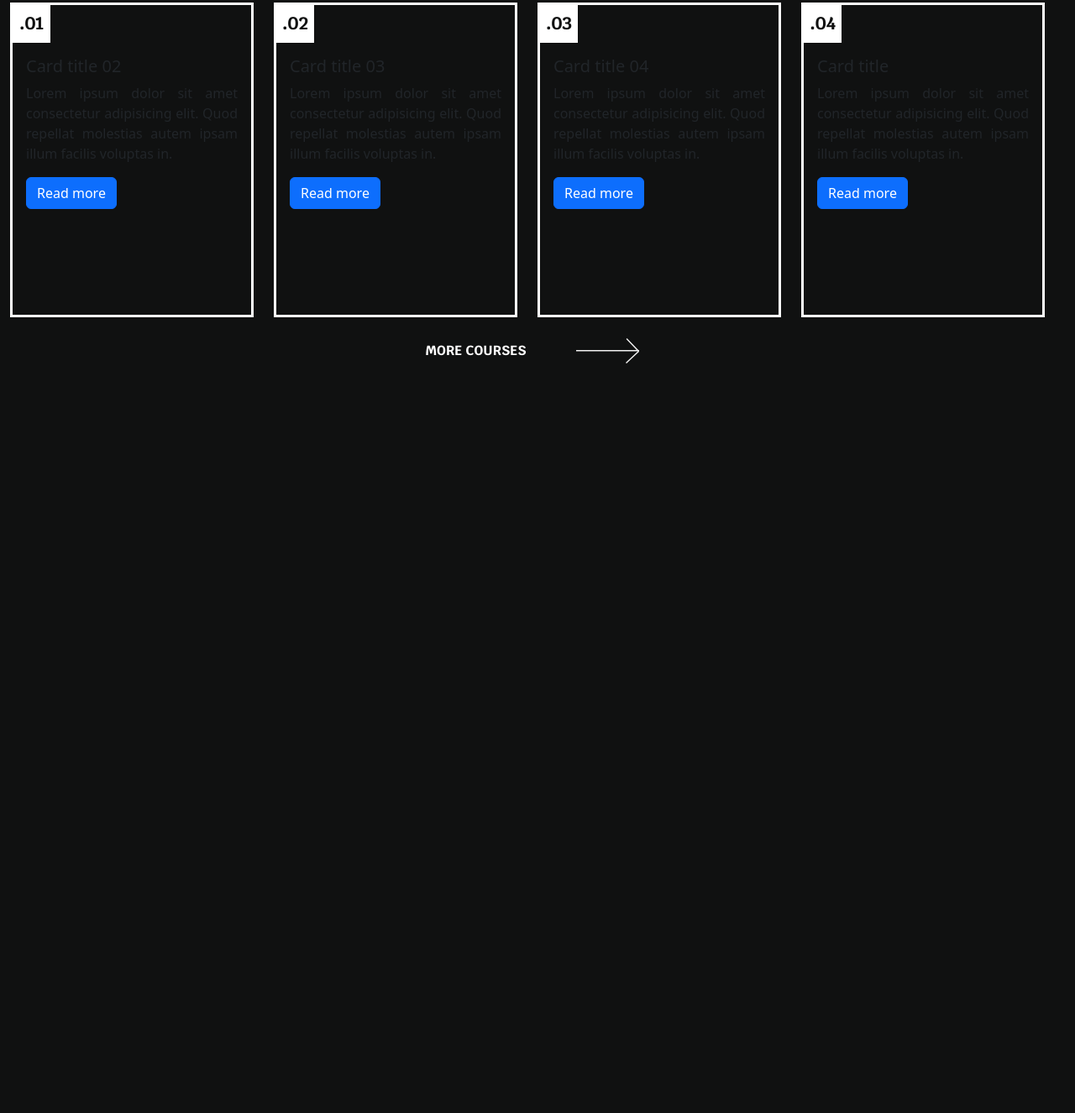
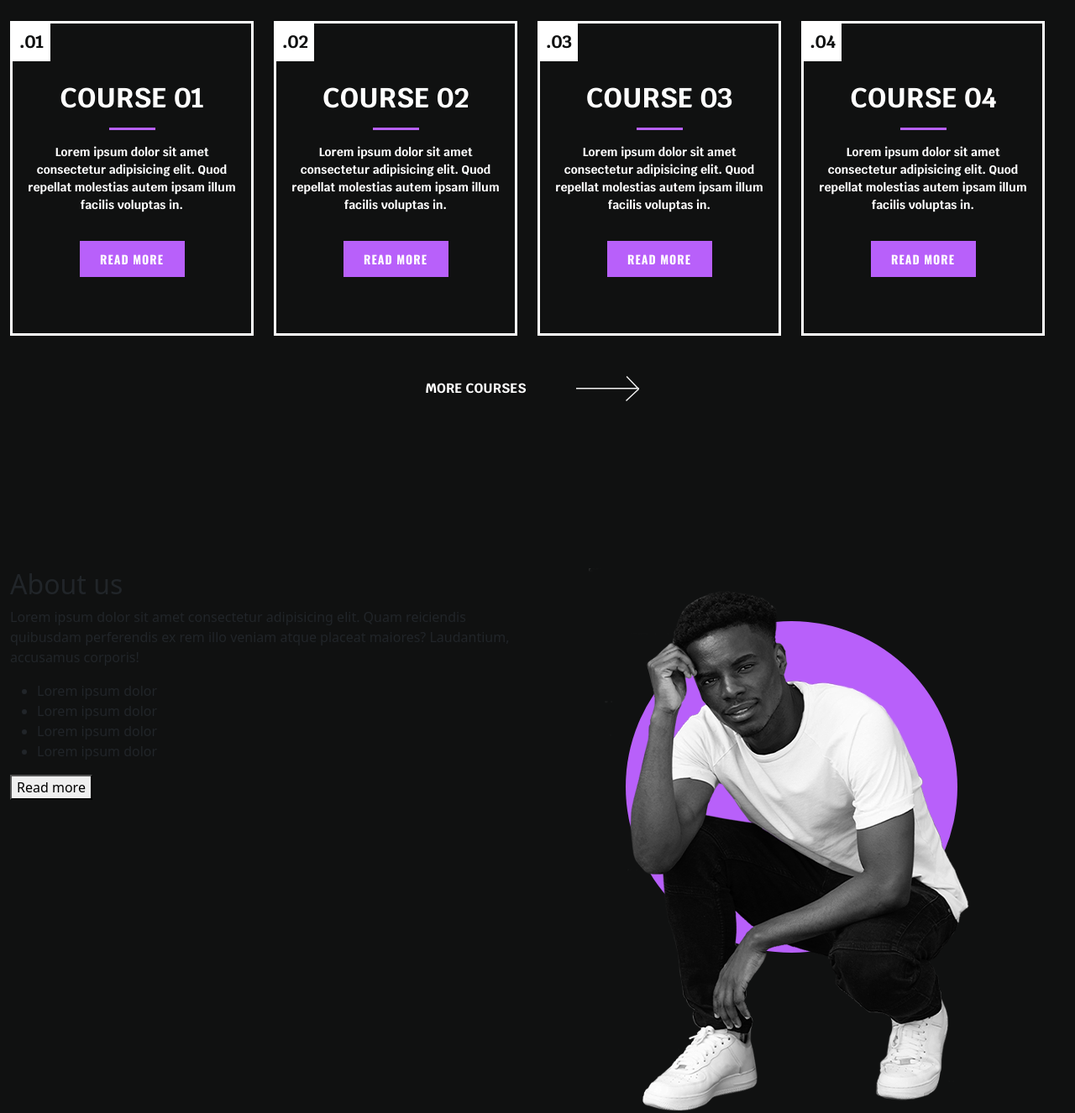
Before and after one commit to LeoCorbari/design-school, a plain HTML site: page index.html in a window 1280 px wide. Shown: the part 1814-3140 px from the top of the page at 84% size. Before the commit the page ends 2272 px from the top, so only its background shows below. Drawn offline with nearby package versions, Linux system fonts and the light colour scheme.

Commit message:
update cards and add about us section

```diff
--- a/index.html
+++ b/index.html
@@ -38,7 +38,7 @@
           class="col-lg-2 col-md-12 col-sm-12 d-md-flex justify-content-md-between sm-d-contents"
         >
           <a class="navbar-brand" href="#">
-            <img src="assets/nav-logo.png" alt="" class="d-inline-block" />
+            <img src="assets/nav-logo.png" class="d-inline-block" />
           </a>
           <button
             class="navbar-toggler"
@@ -116,8 +116,8 @@
           <div
             class="col-lg-5 col-md-12 col-sm-12 text-center d-flex justify-content-center align-items-end"
           >
-            <div class="circle d-flex my-auto"></div>
-            <img class="position-absolute" src="assets/banner-img.png" alt="" />
+            <div class="circle-banner d-flex my-auto"></div>
+            <img class="position-absolute" src="assets/banner-img.png" />
           </div>
           <div class="col-lg-4 col-md-12 col-sm-12 col-banner-right p-0 d-flex">
             <div class="row">
@@ -259,7 +259,7 @@
     <section id="courses-section" class="courses-section">
       <div class="container-fluid">
         <div class="row row-courses">
-          <div class="row px-5">
+          <div class="row padding-row-course">
             <div class="col-lg-6 col-md-6 col-sm-6 d-flex align-items-baseline">
               <h1>Find</h1>
               <h2 class="ps-3">Your Course.</h2>
@@ -283,14 +283,15 @@
                 >
                   <p class="m-0">.01</p>
                 </div>
-                <div class="card-body">
-                  <h5 class="card-title">Card title 02</h5>
-                  <p class="card-text text-center">
+                <div class="card-body text-center">
+                  <h5 class="card-title py-2">Course 01</h5>
+                  <div class="line mx-auto my-2"></div>
+                  <p class="card-text text-center py-2">
                     Lorem ipsum dolor sit amet consectetur adipisicing elit.
                     Quod repellat molestias autem ipsam illum facilis voluptas
                     in.
                   </p>
-                  <a href="#" class="btn btn-primary">Read more</a>
+                  <button href="#" class="btn-card my-2">Read more</button>
                 </div>
               </div>
             </div>
@@ -303,14 +304,15 @@
                 >
                   <p class="m-0">.02</p>
                 </div>
-                <div class="card-body">
-                  <h5 class="card-title">Card title 03</h5>
-                  <p class="card-text text-center">
+                <div class="card-body text-center">
+                  <h5 class="card-title py-2">Course 02</h5>
+                  <div class="line mx-auto my-2"></div>
+                  <p class="card-text text-center py-2">
                     Lorem ipsum dolor sit amet consectetur adipisicing elit.
                     Quod repellat molestias autem ipsam illum facilis voluptas
                     in.
                   </p>
-                  <a href="#" class="btn btn-primary">Read more</a>
+                  <button href="#" class="btn-card my-2">Read more</button>
                 </div>
               </div>
             </div>
@@ -323,14 +325,15 @@
                 >
                   <p class="m-0">.03</p>
                 </div>
-                <div class="card-body">
-                  <h5 class="card-title">Card title 04</h5>
-                  <p class="card-text text-center">
+                <div class="card-body text-center">
+                  <h5 class="card-title py-2">Course 03</h5>
+                  <div class="line mx-auto my-2"></div>
+                  <p class="card-text text-center py-2">
                     Lorem ipsum dolor sit amet consectetur adipisicing elit.
                     Quod repellat molestias autem ipsam illum facilis voluptas
                     in.
                   </p>
-                  <a href="#" class="btn btn-primary">Read more</a>
+                  <button href="#" class="btn-card my-2">Read more</button>
                 </div>
               </div>
             </div>
@@ -343,24 +346,66 @@
                 >
                   <p class="m-0">.04</p>
                 </div>
-                <div class="card-body">
-                  <h5 class="card-title">Card title</h5>
-                  <p class="card-text text-center">
+                <div class="card-body text-center">
+                  <h5 class="card-title py-2">Course 04</h5>
+                  <div class="line mx-auto my-2"></div>
+                  <p class="card-text text-center py-2">
                     Lorem ipsum dolor sit amet consectetur adipisicing elit.
                     Quod repellat molestias autem ipsam illum facilis voluptas
                     in.
                   </p>
-                  <a href="#" class="btn btn-primary">Read more</a>
+                  <button href="#" class="btn-card my-2">Read more</button>
                 </div>
               </div>
             </div>
           </div>
           <div
-            class="row row-more-items d-flex align-items-center justify-content-center"
+            class="row row-more-items d-flex align-items-center justify-content-center p-5"
           >
             <span class="more-courses me-5">More Courses</span>
             <button class="img-arrow-right"></button>
           </div>
+        </div>
+      </div>
+    </section>
+
+    <!-- About Us Section -->
+
+    <section id="about-us-section" class="about-us-section">
+      <div class="container-fluid">
+        <div class="row row-about-us">
+          <div class="row justify-content-md-between">
+            <div class="col-lg-3 col-md-6 col-sm-6">
+              <img src="" />
+            </div>
+            <div class="col-lg-3 col-md-6 col-sm-6">
+              <div class="sm-circle"></div>
+            </div>
+          </div>
+          <div class="row">
+            <div class="col-lg-6 col-md-12 col-sm-12">
+              <h2>About us</h2>
+              <p>
+                Lorem ipsum dolor sit amet consectetur adipisicing elit. Quam
+                reiciendis quibusdam perferendis ex rem illo veniam atque
+                placeat maiores? Laudantium, accusamus corporis!
+              </p>
+              <ul>
+                <li>Lorem ipsum dolor</li>
+                <li>Lorem ipsum dolor</li>
+                <li>Lorem ipsum dolor</li>
+                <li>Lorem ipsum dolor</li>
+              </ul>
+              <button>Read more</button>
+            </div>
+            <div
+              class="col-lg-6 col-md-12 col-sm-12 d-flex justify-content-center"
+            >
+              <div class="circle-about-us align-self-center"></div>
+              <img class="position-absolute" src="assets/img-about-us.png" />
+            </div>
+          </div>
+          <div class="row"></div>
         </div>
       </div>
     </section>
--- a/style.css
+++ b/style.css
@@ -73,14 +73,15 @@ body {
   height: 80vh;
 }
 
-.circle {
+.circle-banner {
   height: 375px;
   width: 375px;
   background-color: #b860fa;
   border-radius: 200px;
 }
 
-.banner-section img {
+.banner-section img,
+.about-us-section img {
   filter: grayscale(1);
 }
 
@@ -130,7 +131,8 @@ body {
   text-align: justify;
 }
 
-.btn-start {
+.btn-start,
+.btn-card {
   width: 125px;
   height: 43px;
   color: #fff;
@@ -260,8 +262,8 @@ body {
   left: -70px;
 }
 
-.courses-section {
-  padding-top: 170px;
+.padding-row-course {
+  padding: 6rem !important;
 }
 
 .row-courses h1 {
@@ -298,10 +300,6 @@ body {
   font-weight: bold;
 }
 
-.card-text {
-  text-align: justify !important;
-}
-
 .card {
   --bs-card-bg: none;
   border-radius: 0;
@@ -318,8 +316,22 @@ body {
   width: 45px;
 }
 
+.card-title {
+  font-family: "Krub", sans-serif;
+  font-size: 33px;
+  text-transform: uppercase;
+  font-weight: 700;
+}
+
 .card-body {
   background-color: #101111;
+  color: #fff;
+}
+
+.card-text {
+  font-family: "Krub", sans-serif;
+  font-size: 14px;
+  font-weight: 700;
 }
 
 .square-number p {
@@ -327,6 +339,12 @@ body {
   font-family: "Krub", sans-serif;
   font-size: 21px;
   font-weight: 800;
+}
+
+.line {
+  background-color: #b860fa;
+  height: 3px;
+  width: 55px;
 }
 
 .img-arrow-right {
@@ -339,10 +357,6 @@ body {
   border: 0;
 }
 
-.row-more-items {
-  height: 10vh;
-}
-
 .more-courses {
   color: #fff;
   font-family: "Krub", sans-serif;
@@ -350,6 +364,17 @@ body {
   font-weight: bold;
   text-transform: uppercase;
   width: auto;
+}
+
+.row-about-us {
+  height: 100vh;
+}
+
+.circle-about-us {
+  height: 395px;
+  width: 395px;
+  background-color: #b860fa;
+  border-radius: 200px;
 }
 
 @media (max-width: 992px) {
```
